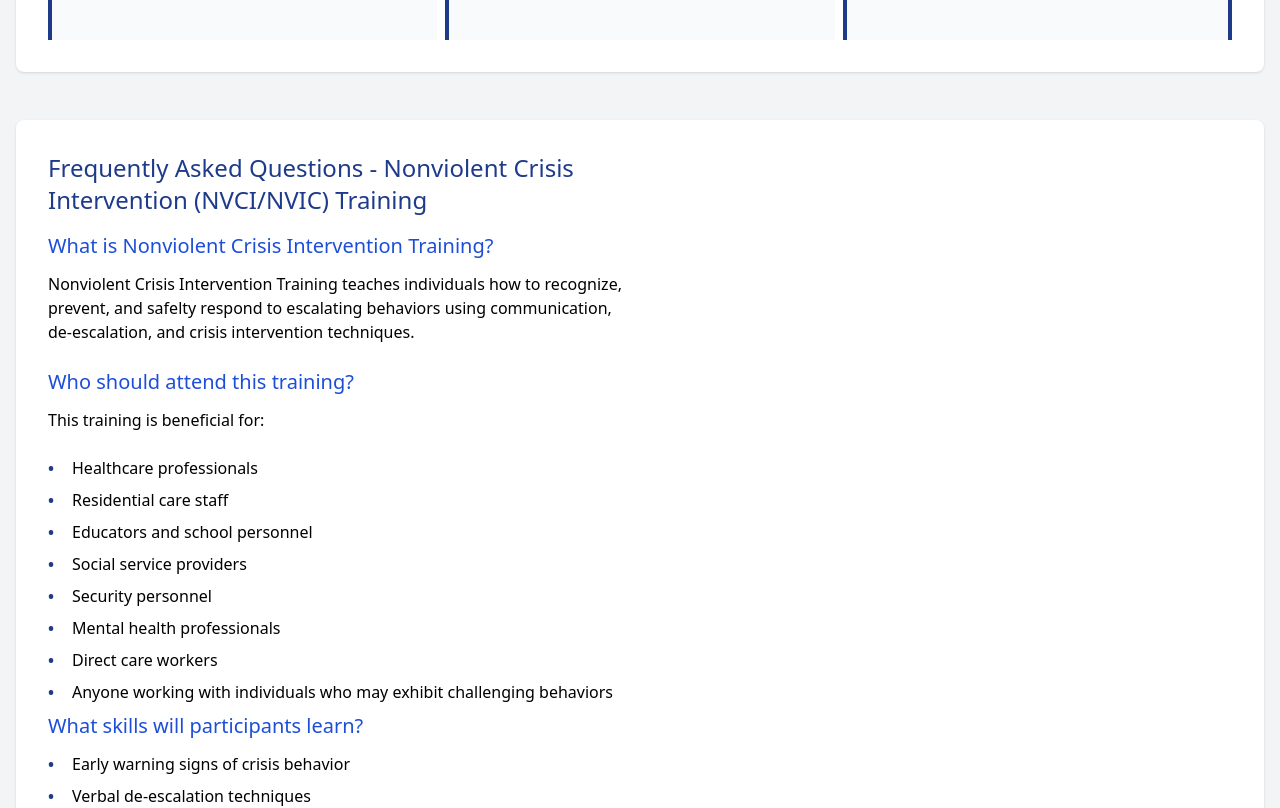
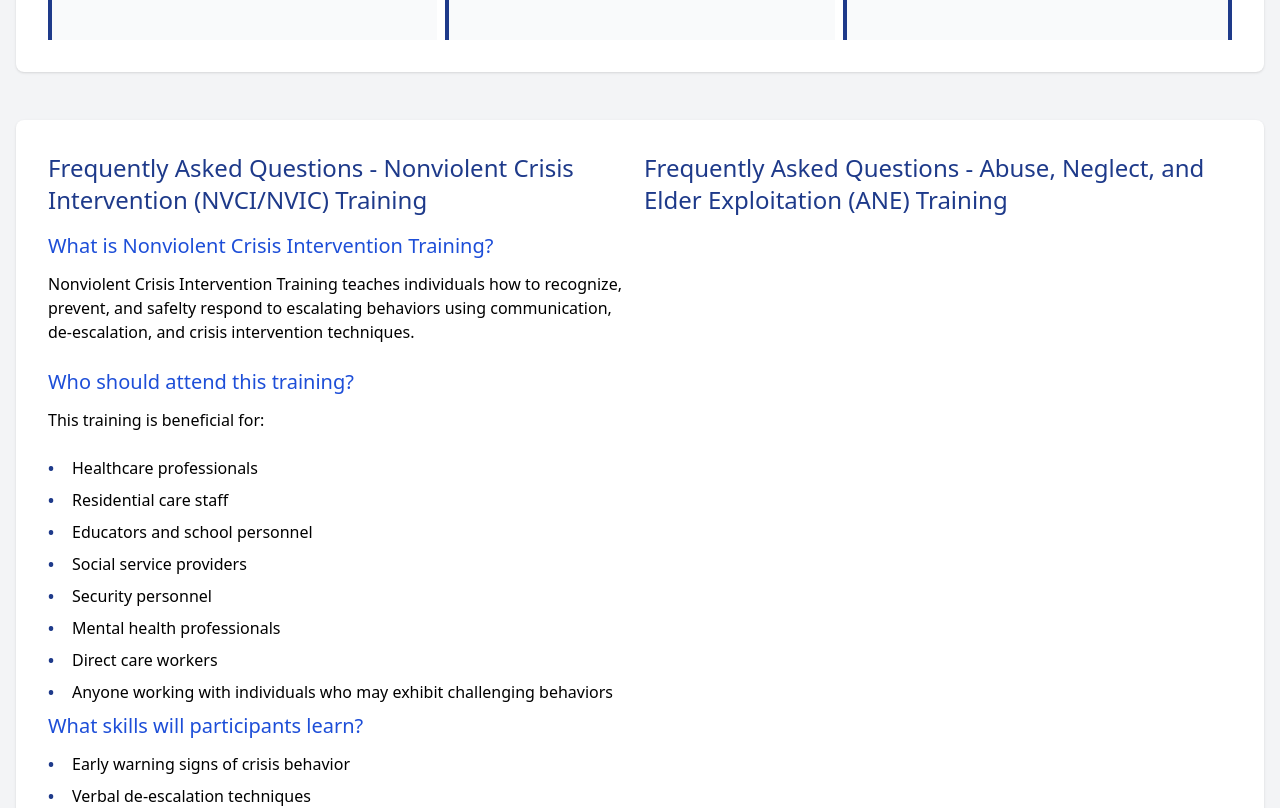
Before and after one commit to DaniDesigns1118/compass-nvct, a React (Vite) app: page / in a window 1280 px wide. Shown: the part 2180-2988 px from the top of the page. Built offline with nearby package versions, Linux system fonts and the light colour scheme.

Commit message:
Update nvct-website-react.tsx

```diff
--- a/src/nvct-website-react.tsx
+++ b/src/nvct-website-react.tsx
@@ -156,7 +156,7 @@ const TrainingSection: React.FC = () => (
 );
 
 const FAQSection: React.FC = () => (
-    <section className="mb-12 p-8 bg-white rounded-lg shadow grid grid-cols-1 xl:grid-cols-2 gap-2">
+    <section className="mb-12 p-8 bg-white rounded-lg shadow grid grid-cols-2 xl:grid-cols-2 gap-2">
         <div>
             <h2 className="text-2xl text-blue-900 mb-4">Frequently Asked Questions - Nonviolent Crisis Intervention (NVCI/NVIC) Training</h2>
             <h3 className="text-xl text-blue-700 mb-3">What is Nonviolent Crisis Intervention Training?</h3>
@@ -240,8 +240,9 @@ const FAQSection: React.FC = () => (
                 </li>
               </ul>
         </div>
-
-
+      <div>
+            <h2 className="text-2xl text-blue-900 mb-4">Frequently Asked Questions - Abuse, Neglect, and Elder Exploitation (ANE) Training</h2>
+        </div>
     </section>
 );
 
```
